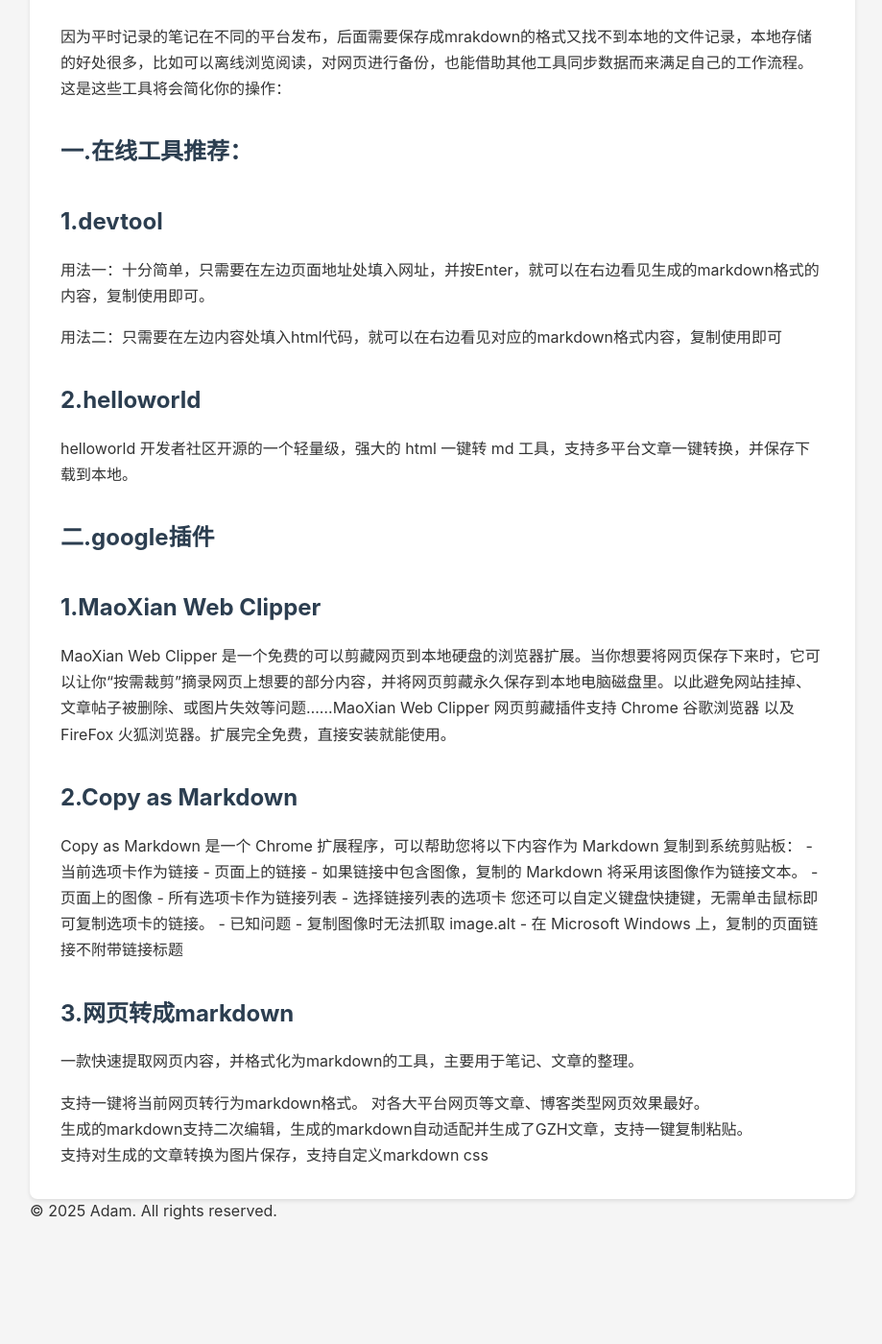
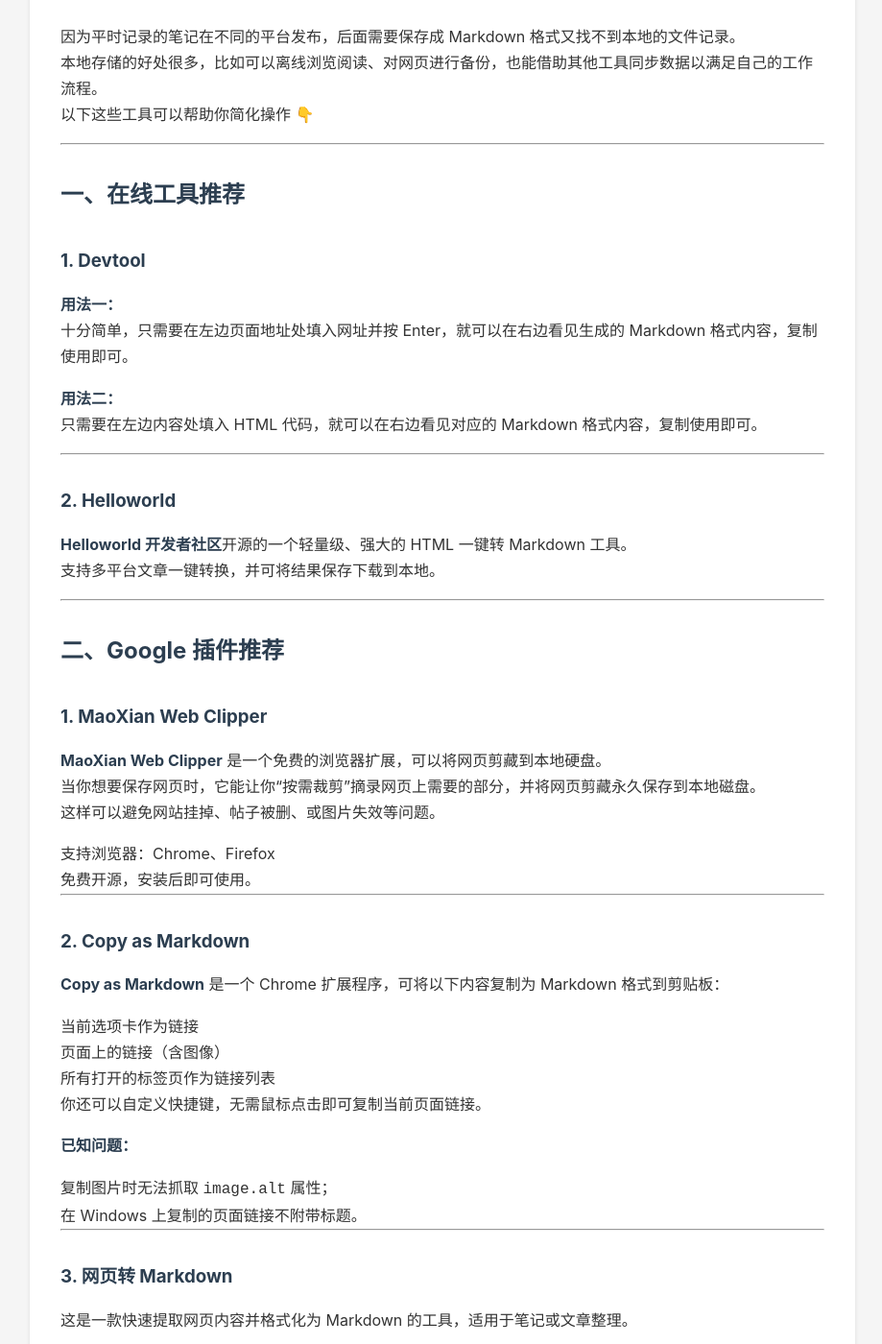
Before and after one commit to lzh210802066/lzh210802066.github.io, a Jekyll site: the page built from _posts/2025-10-12-1.md, in a window 1280 px wide and 1400 px high, scrolled down 333 px. Shown: the whole window at 96% size, without its empty margins (179-1098 px from the left). Built offline with Jekyll 4.4.1, drawn with Linux system fonts in a browser that asks for light colours; before the commit the page ends 1628 px from its top, so only the background shows below that; some of the changed text lies outside the part shown.

Commit message:
Update blog content

```diff
--- a/_posts/2025-10-12-1.md
+++ b/_posts/2025-10-12-1.md
@@ -8,60 +8,72 @@ tags:
 date: 2025-10-11
 ---
 
+因为平时记录的笔记在不同的平台发布，后面需要保存成 Markdown 格式又找不到本地的文件记录。
+本地存储的好处很多，比如可以离线浏览阅读、对网页进行备份，也能借助其他工具同步数据以满足自己的工作流程。
+以下这些工具可以帮助你简化操作 👇
 
+---
 
- 因为平时记录的笔记在不同的平台发布，后面需要保存成mrakdown的格式又找不到本地的文件记录，本地存储的好处很多，比如可以离线浏览阅读，对网页进行备份，也能借助其他工具同步数据而来满足自己的工作流程。这是这些工具将会简化你的操作：
+## 一、在线工具推荐
 
-## 一.在线工具推荐：
+### 1. Devtool
 
-## 1.devtool
+**用法一：**
+十分简单，只需要在左边页面地址处填入网址并按 Enter，就可以在右边看见生成的 Markdown 格式内容，复制使用即可。
 
+**用法二：**
+只需要在左边内容处填入 HTML 代码，就可以在右边看见对应的 Markdown 格式内容，复制使用即可。
 
+---
 
-用法一：十分简单，只需要在左边页面地址处填入网址，并按Enter，就可以在右边看见生成的markdown格式的内容，复制使用即可。
+### 2. Helloworld
 
-用法二：只需要在左边内容处填入html代码，就可以在右边看见对应的markdown格式内容，复制使用即可
+**Helloworld 开发者社区**开源的一个轻量级、强大的 HTML 一键转 Markdown 工具。
+支持多平台文章一键转换，并可将结果保存下载到本地。
 
+---
 
+## 二、Google 插件推荐
 
-## 2.helloworld
+### 1. MaoXian Web Clipper
 
+**MaoXian Web Clipper** 是一个免费的浏览器扩展，可以将网页剪藏到本地硬盘。
+当你想要保存网页时，它能让你“按需裁剪”摘录网页上需要的部分，并将网页剪藏永久保存到本地磁盘。
+这样可以避免网站挂掉、帖子被删、或图片失效等问题。
 
+- 支持浏览器：Chrome、Firefox
+- 免费开源，安装后即可使用。
 
-helloworld 开发者社区开源的一个轻量级，强大的 html 一键转 md 工具，支持多平台文章一键转换，并保存下载到本地。
+---
 
+### 2. Copy as Markdown
 
+**Copy as Markdown** 是一个 Chrome 扩展程序，可将以下内容复制为 Markdown 格式到剪贴板：
 
+- 当前选项卡作为链接
+- 页面上的链接（含图像）
+- 所有打开的标签页作为链接列表
 
+你还可以自定义快捷键，无需鼠标点击即可复制当前页面链接。
 
+**已知问题：**
+- 复制图片时无法抓取 `image.alt` 属性；
+- 在 Windows 上复制的页面链接不附带标题。
 
+---
 
+### 3. 网页转 Markdown
 
+这是一款快速提取网页内容并格式化为 Markdown 的工具，适用于笔记或文章整理。
 
-## 二.google插件
+**主要功能：**
+- 一键将网页内容转换为 Markdown 格式；
+- 对主流博客、文章类网页效果最佳；
+- 支持生成 Markdown 后进行二次编辑；
+- 可将生成内容转换为图片保存；
+- 支持自定义 Markdown CSS。
 
-## 1.MaoXian Web Clipper
+---
 
-
-MaoXian Web Clipper 是一个免费的可以剪藏网页到本地硬盘的浏览器扩展。当你想要将网页保存下来时，它可以让你“按需裁剪”摘录网页上想要的部分内容，并将网页剪藏永久保存到本地电脑磁盘里。以此避免网站挂掉、文章帖子被删除、或图片失效等问题……MaoXian Web Clipper 网页剪藏插件支持 Chrome 谷歌浏览器 以及 FireFox 火狐浏览器。扩展完全免费，直接安装就能使用。
-
-
-
-
-
-
-## 2.Copy as Markdown
-
-Copy as Markdown 是一个 Chrome 扩展程序，可以帮助您将以下内容作为 Markdown 复制到系统剪贴板：  - 当前选项卡作为链接   - 页面上的链接 - 如果链接中包含图像，复制的 Markdown 将采用该图像作为链接文本。   - 页面上的图像 - 所有选项卡作为链接列表 - 选择链接列表的选项卡 您还可以自定义键盘快捷键，无需单击鼠标即可复制选项卡的链接。   - 已知问题 - 复制图像时无法抓取 image.alt - 在 Microsoft Windows 上，复制的页面链接不附带链接标题
-
-
-
-
-## 3.网页转成markdown
-
-
-一款快速提取网页内容，并格式化为markdown的工具，主要用于笔记、文章的整理。
-
-- 支持一键将当前网页转行为markdown格式。 对各大平台网页等文章、博客类型网页效果最好。
-- 生成的markdown支持二次编辑，生成的markdown自动适配并生成了GZH文章，支持一键复制粘贴。
-- 支持对生成的文章转换为图片保存，支持自定义markdown css
+📌 **总结：**
+以上这些工具可以帮助你在不同平台快速获取、保存或转换内容到 Markdown 格式，从而方便本地存档、离线阅读以及多端同步。
```
